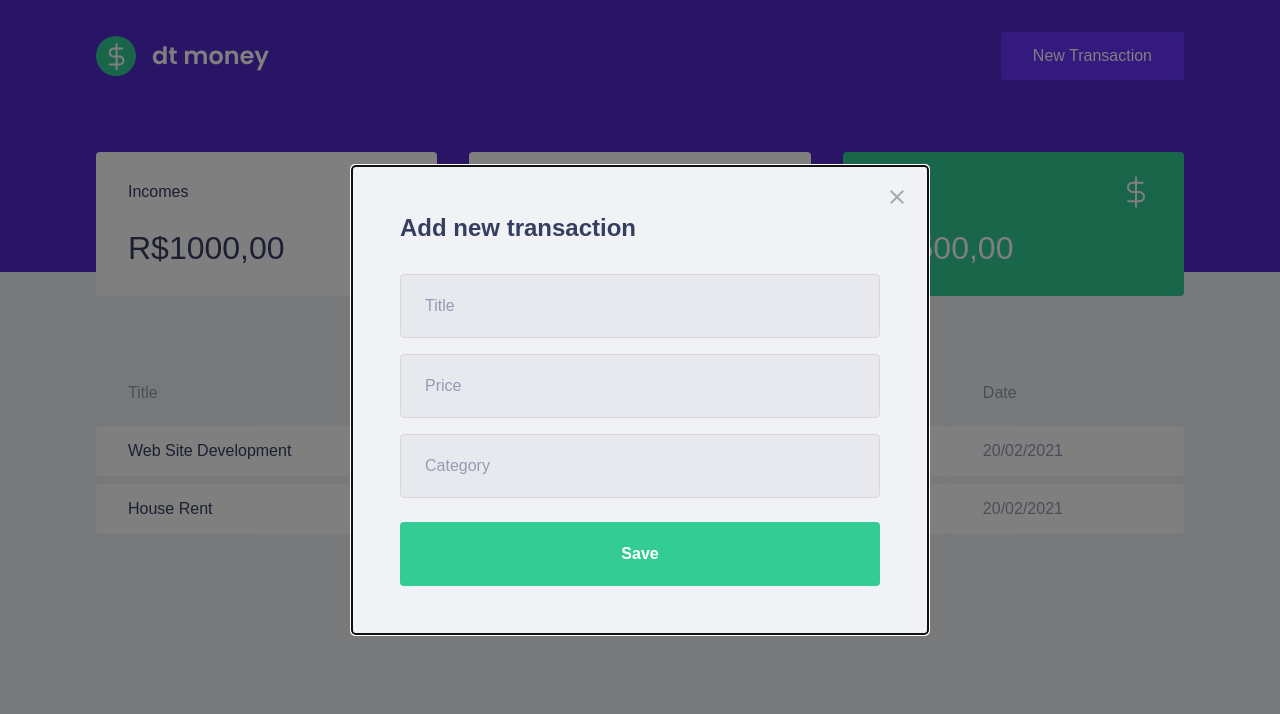
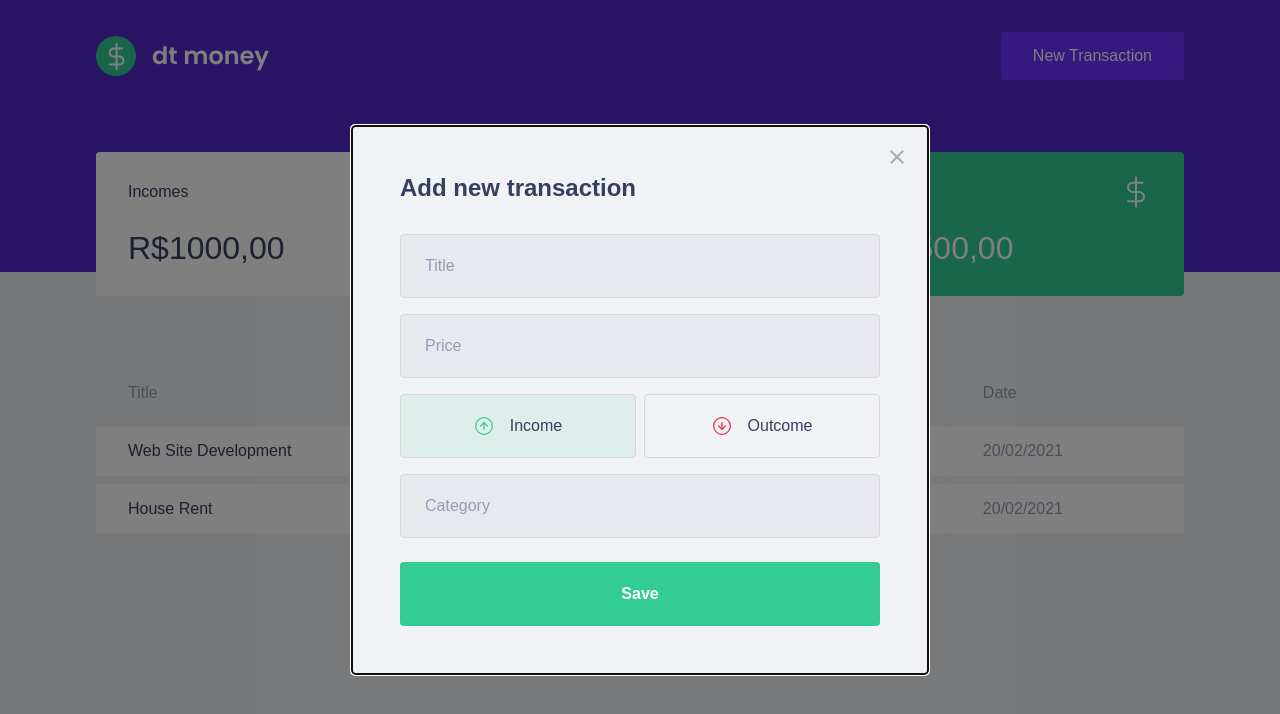
Before and after one commit to AlerrandroTome/dtmoney, a React (Create React App) app: page / in a window 1280 px wide. Shown: the top 714 px of the page. Built offline with nearby package versions, Linux system fonts and the light colour scheme; no server answers; what miragejs would draw is missing.

Commit message:
Adding button to choose the transaction type and polished to using in style files

```diff
--- a/package.json
+++ b/package.json
@@ -6,6 +6,7 @@
     "@types/react-modal": "^3.13.1",
     "axios": "^0.25.0",
     "miragejs": "^0.1.43",
+    "polished": "^4.1.4",
     "react": "^17.0.2",
     "react-dom": "^17.0.2",
     "react-modal": "^3.14.4",
--- a/src/components/newTransactionModal/index.tsx
+++ b/src/components/newTransactionModal/index.tsx
@@ -1,15 +1,18 @@
+import { useState } from 'react';
 import Modal from 'react-modal';
 import closeImg from '../../assets/close.svg';
-import { Container } from './styles';
+import incomeImg from '../../assets/income.svg';
+import outcomeImg from '../../assets/outcome.svg';
+import { Container, RadioBox, TransactionTypeContainer } from './styles';
 
 interface NewTransactionModalProps {
     isOpen: boolean;
     onRequestClose: () => void;
 }
 
-Modal.setAppElement('#root');
+export function NewTransactionModal({ isOpen, onRequestClose }: NewTransactionModalProps) {
+    const [type, setType] = useState('deposit');
 
-export function NewTransactionModal({ isOpen, onRequestClose }: NewTransactionModalProps) {
     return (
         <Modal
             isOpen={isOpen}
@@ -33,6 +36,27 @@
                     placeholder="Price"
                 />
 
+                <TransactionTypeContainer>
+                    <RadioBox
+                        onClick={() => setType('deposit')}
+                        isActive={type === 'deposit'}
+                        activeColor="green"
+                        type='button'
+                    >
+                        <img src={incomeImg} alt="income" />
+                        <span>Income</span>
+                    </RadioBox>
+                    <RadioBox
+                        onClick={() => setType('withdraw')}
+                        isActive={type === 'withdraw'}
+                        activeColor="red"
+                        type='button'
+                    >
+                        <img src={outcomeImg} alt="outcome" />
+                        <span>Outcome</span>
+                    </RadioBox>
+                </TransactionTypeContainer>
+
                 <input
                     type="text"
                     placeholder="Category"
--- a/src/components/newTransactionModal/styles.ts
+++ b/src/components/newTransactionModal/styles.ts
@@ -1,4 +1,6 @@
 import styled from 'styled-components';
+import { darken, transparentize } from 'polished';
+
 export const Container = styled.form`
     h2 {
         color: var(--text-title);
@@ -45,3 +47,49 @@
         }
     }
 `
+
+export const TransactionTypeContainer = styled.div`
+    margin: 1rem 0;
+    display: grid;
+    grid-template-columns: 1fr 1fr;
+    gap: 0.5rem;
+`
+
+interface RadioBoxProps {
+    isActive: boolean;
+    activeColor: 'green' | 'red';
+}
+
+const colors = {
+    green: '#33CC95',
+    red: '#E52E4D'
+};
+
+export const RadioBox = styled.button<RadioBoxProps>`
+    height: 4rem;
+    border: 1px solid #D7D7D7;
+    border-radius: 0.25rem;
+
+    background: ${(props) => props.isActive ? transparentize(0.9, colors[props.activeColor]) : 'transparent'};
+
+    display: flex;
+    align-items: center;
+    justify-content: center;
+    transition: border-color 0.2s;
+
+    &:hover {
+        border-color: ${darken(0.1, '#D7D7D7')};
+    }
+
+    img {
+        width: 20px;
+        height: 20px;
+    }
+
+    span {
+        display: inline-block;
+        margin-left: 1rem;
+        font-size: 1rem;
+        color: var(--text-title);
+    }
+`
```
Also changed, not shown: 1 other file (tests, documents, lock files or other folders).
